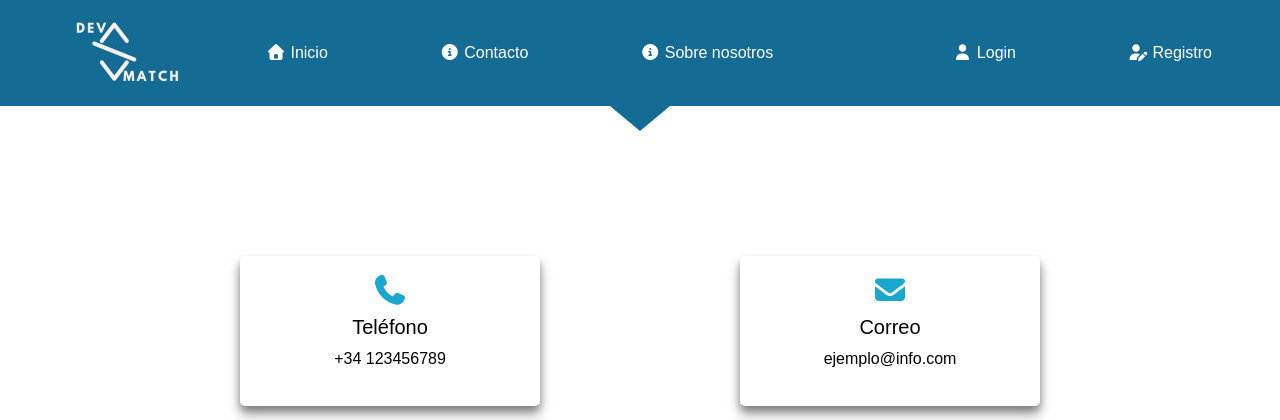
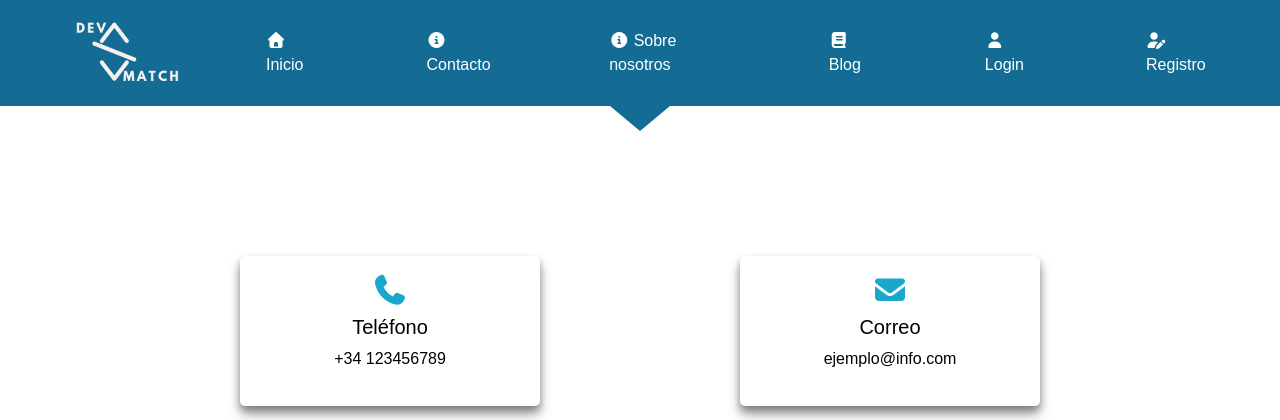
Before and after one commit to fgsuana/daw-project, a PHP site: page /contacto.php in a window 1280 px wide; the page is wider, and only the part inside the window is pictured. Shown: the top 420 px of that part. Run offline with PHP 8.4, Linux system fonts and the light colour scheme; some libraries are stand-ins or nearby versions.

Commit message:
mapa+header+contacto

```diff
--- a/src/contacto.php
+++ b/src/contacto.php
@@ -81,5 +81,8 @@
     </div>
 
 
+    <iframe src="https://www.google.com/maps/embed?pb=!1m18!1m12!1m3!1d2993.468020003329!2d2.1659432321837278!3d41.385641364352495!2m3!1f0!2f0!3f0!3m2!1i1024!2i768!4f13.1!3m3!1m2!1s0x12a4a2f363144023%3A0xf75eff2ca4d80986!2sC.%20de%20Pelai%2C%207%2C%2008001%20Barcelona!5e0!3m2!1ses!2ses!4v1684937470887!5m2!1ses!2ses" width="100%" height="450" style="border:0;" loading="lazy" referrerpolicy="no-referrer-when-downgrade"></iframe>
+
+
 
     <?php include_once './footer.php'; ?>
--- a/src/footer.php
+++ b/src/footer.php
@@ -2,7 +2,7 @@
 <footer>
         <div class="social-icons"><a href="https://www.facebook.com/devmatchweb"><i class="ejemplo fa-brands fa-facebook"></i></a> <i class="fa-brands fa-instagram"></i> <i class="fa-brands fa-youtube"></i> <i class="fa-brands fa-linkedin"></i> </div>
         <div class="legalfooter">
-            <span>2023 Proyecto</span>
+            <span>2023 &copy; DevMatch</span>
             <span><a href="./aviso-legal.php">Aviso legal</a></span>
             <span><a href="./politica-cookies.php">Política de cookies</a></span>
             <span><a href="./politica-privacidad.php">Política de privacidad</a></span>
--- a/src/header.php
+++ b/src/header.php
@@ -38,8 +38,11 @@
             <li class="nav-item mx-5">
               <a class="nav-link text-white" href="./contacto.php"><i class="fa-solid fa-circle-info" style="color: #ffffff;"></i> Contacto</a>
             </li>
-              <li class="nav-item mx-5">
+            <li class="nav-item mx-5">
               <a class="nav-link text-white" href="./sobre-nosotros.php"><i class="fa-solid fa-circle-info" style="color: #ffffff;"></i> Sobre nosotros</a>
+            </li>
+            <li class="nav-item mx-5">
+              <a class="nav-link text-white" href="https://www.itcmadi.com/devmatch1/blog/" target="_blank"><i class="fas fa-book" style="color: #ffffff;"></i> Blog</a>
             </li>
           </ul>
         </div>
```
